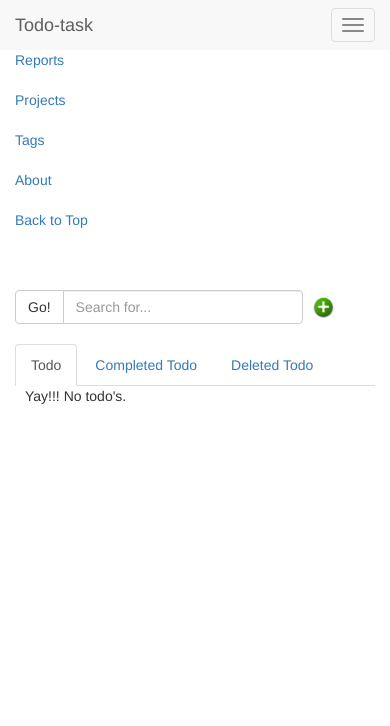
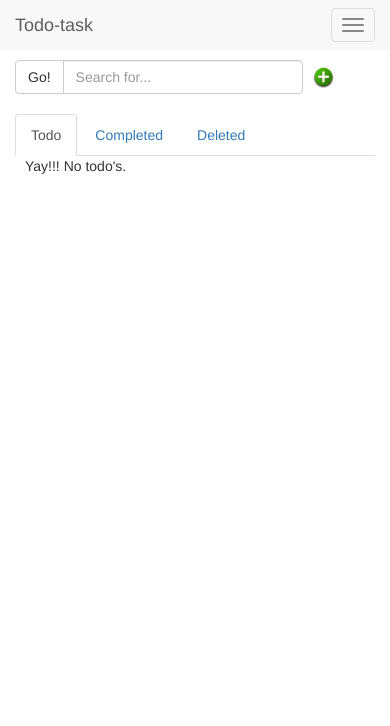
Before and after one commit to nareshganesan/mysite, a Django app: page /todo/ in a window 390 px wide. Shown: the top 726 px of the page. Run offline with Django 3.2, Linux system fonts and the light colour scheme; the visitor is signed in with stand-in values (Sample User, id 1); data that the repository does not hold is empty; some libraries are stand-ins or nearby versions.

Commit message:
More Responive css for old mobile phones.

```diff
--- a/todo/static/todo/css/todo.css
+++ b/todo/static/todo/css/todo.css
@@ -1,5 +1,28 @@
 
 /* Todo Main page media query styling for side bar and main container. */
+
+@media (max-width: 479px) {
+    .custom-sidebar {
+        display: none;
+    }
+    .custom-main {
+        padding-right:15px;
+        padding-left: 15x;
+        top:30px;
+        width: 100%;
+    }
+    .table-todo-list-1 {
+        width: 97%;
+    }
+    #div-startdate, #div-enddate, #div-cstartdate, #div-cenddate {
+        width: 200px;
+    }
+    #startDateLabel, #endDateLabel, #cstartDateLabel, #cendDateLabel {
+        width: 50px;
+        margin-top: 5px;
+    }
+}
+
 
 @media (min-width: 480px) {
     .custom-sidebar {
--- a/todo/templates/todo/index.html
+++ b/todo/templates/todo/index.html
@@ -63,8 +63,8 @@
 
                     <ul id="ul-tab-todo-types" class="nav nav-tabs">
                         <li class="active"><a href="#tab-todo" data-target="#tab-todo" data-toggle="tab">Todo</a></li>
-                        <li><a  href="#tab-completed-todo" data-target="#tab-completed-todo" data-toggle="tab">Completed Todo</a></li>
-                        <li><a  href="#tab-deleted-todo" data-target="#tab-deleted-todo" data-toggle="tab">Deleted Todo</a></li>
+                        <li><a  href="#tab-completed-todo" data-target="#tab-completed-todo" data-toggle="tab">Completed </a></li>
+                        <li><a  href="#tab-deleted-todo" data-target="#tab-deleted-todo" data-toggle="tab">Deleted </a></li>
                     </ul>
 
                     <div class="tab-content">
@@ -426,7 +427,7 @@
                 </div>
 
 
-                <div class="row placeholders" id="div-feature-report" >
+                <div class="row placeholders" id="div-feature-report" style="display: none;" >
 
                     <div class="form-group" id="div-report-group" >
                         <div id="startDateLabel" > Start : </div>
@@ -455,7 +456,7 @@
                 </div>
 
                 <!--<h4 class="sub-header" id="header-todo-delete"> Delete Todo</h4>-->
-                <div class="row placeholders" id="div-feature-delete" >
+                <div class="row placeholders" id="div-feature-delete"  style="display: none;">
                     <div id="delete_todo_div" >
                         Are you sure you want to delete <span id="deleteTodoName"></span> ?
                         <span id="deleteTodoId" style="display:none;"></span>
@@ -468,13 +469,13 @@
                 </div>
 
                 <!--<h4 class="sub-header" id="header-todo-completed"> Completed Todo's</h4>-->
-                <div class="row placeholders" id="div-feature-completed" >
+                <div class="row placeholders" id="div-feature-completed" style="display: none;" >
 
                 </div>
 
 
                 <!--<h4 class="sub-header" id="header-todo-project" > Project Todo's</h4>-->
-                <div class="row placeholders" id="div-feature-project" >
+                <div class="row placeholders" id="div-feature-project" style="display: none;" >
                     <div>
                         <p>
                             This is the space to organise projects.
@@ -485,12 +486,12 @@
                 </div>
 
                 <!--<h2 class="sub-header" id="header-todo-tags" > Todo Tags</h2>-->
-                <div class="row placeholders" id="div-feature-tags" >
+                <div class="row placeholders" id="div-feature-tags" style="display: none;" >
 
                 </div>
 
                 <!--<h4 class="sub-header" id="header-todo-search"> Search Results</h4>-->
-                <div class="row placeholders" id="div-search-results-container" >
+                <div class="row placeholders" id="div-search-results-container" style="display: none;" >
 
                     <ol id="search-results">
 
```
Also changed, not shown: other parts of todo/static/todo/css/todo.css (+58 -10 lines), other parts of todo/templates/todo/index.html (+2 -1 lines).
